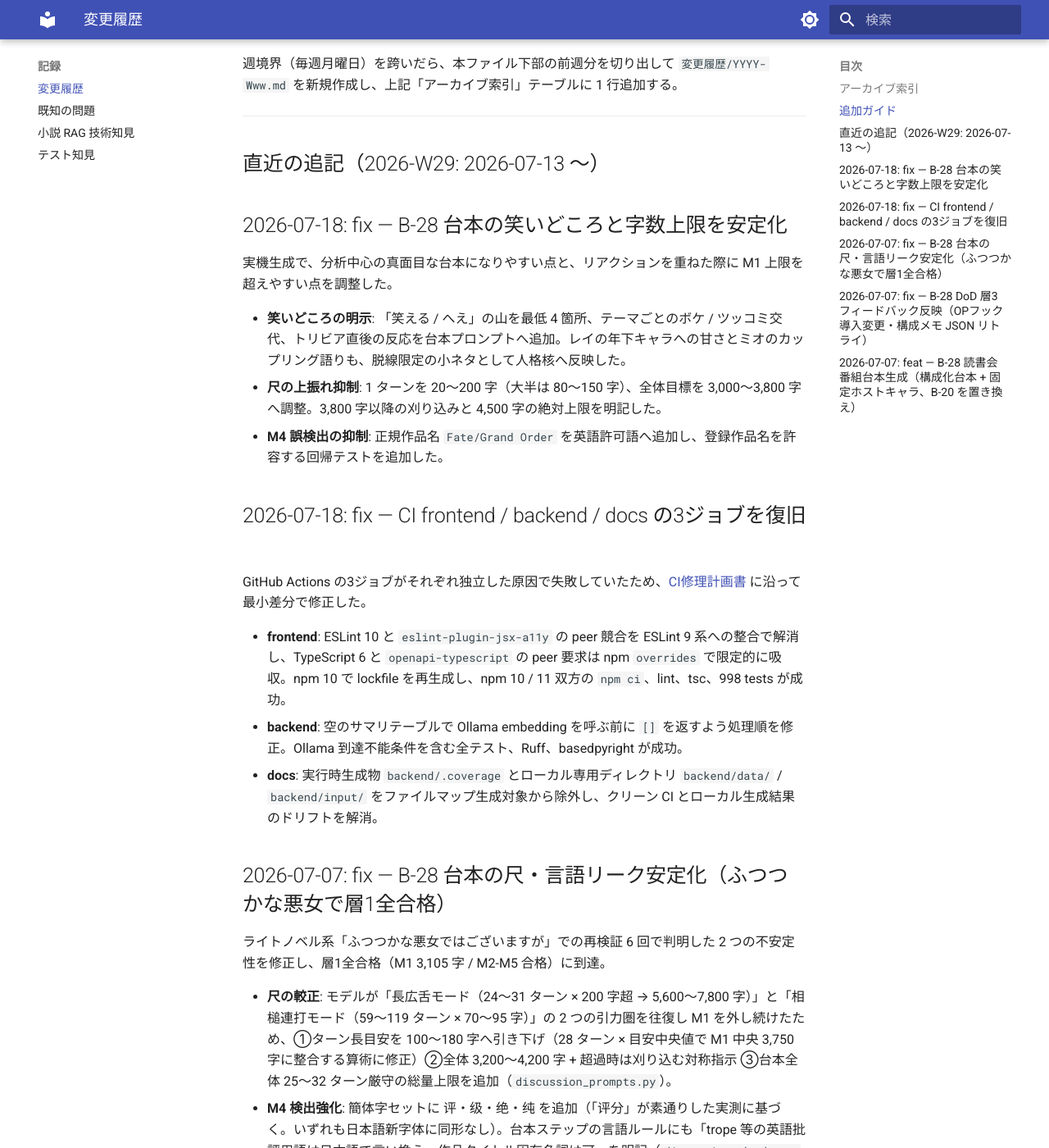
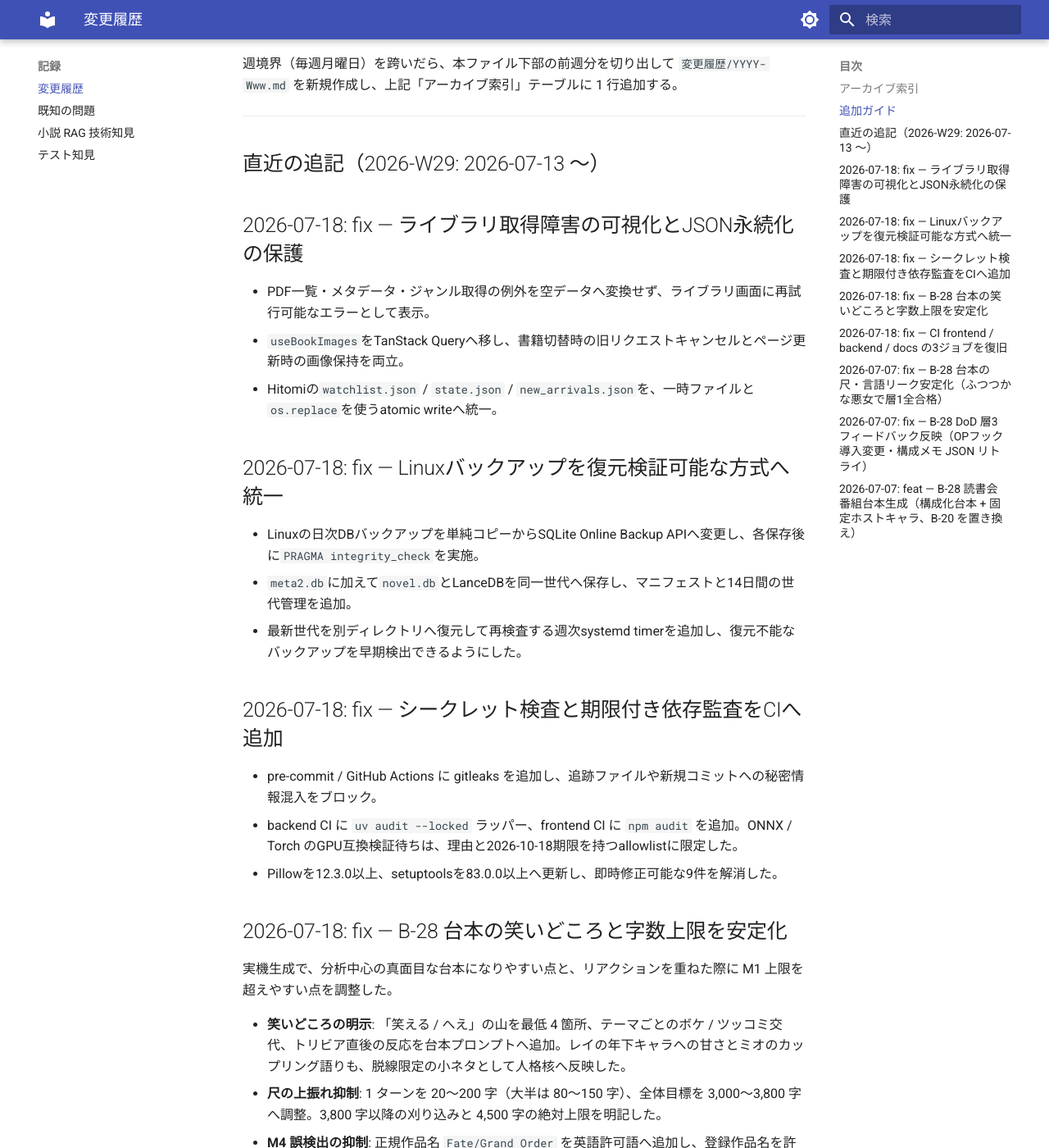
Before and after one commit to kkmmyr/Pic2PDF_Viewer, an MkDocs documentation site: the page built from docs/log/変更履歴.md, in a window 1280 px wide and 1400 px high, scrolled down 1724 px. Shown: the whole window at 82% size. Built offline with MkDocs 1.6.1 and Material for MkDocs 9.7.7, drawn with Linux system fonts in a browser that asks for light colours.

Commit message:
docs: record operational hardening work
Update the changelog and refactoring backlog with completed audit, backup, error handling, and atomic write work.

Co-Authored-By: Codex GPT-5 <noreply@anthropic.com>

```diff
--- a/docs/log/変更履歴.md
+++ b/docs/log/変更履歴.md
@@ -36,6 +36,24 @@
 ---
 
 ## 直近の追記（2026-W29: 2026-07-13 〜）
+
+## 2026-07-18: fix — ライブラリ取得障害の可視化とJSON永続化の保護
+
+- PDF一覧・メタデータ・ジャンル取得の例外を空データへ変換せず、ライブラリ画面に再試行可能なエラーとして表示。
+- `useBookImages`をTanStack Queryへ移し、書籍切替時の旧リクエストキャンセルとページ更新時の画像保持を両立。
+- Hitomiの`watchlist.json` / `state.json` / `new_arrivals.json`を、一時ファイルと`os.replace`を使うatomic writeへ統一。
+
+## 2026-07-18: fix — Linuxバックアップを復元検証可能な方式へ統一
+
+- Linuxの日次DBバックアップを単純コピーからSQLite Online Backup APIへ変更し、各保存後に`PRAGMA integrity_check`を実施。
+- `meta2.db`に加えて`novel.db`とLanceDBを同一世代へ保存し、マニフェストと14日間の世代管理を追加。
+- 最新世代を別ディレクトリへ復元して再検査する週次systemd timerを追加し、復元不能なバックアップを早期検出できるようにした。
+
+## 2026-07-18: fix — シークレット検査と期限付き依存監査をCIへ追加
+
+- pre-commit / GitHub Actions に gitleaks を追加し、追跡ファイルや新規コミットへの秘密情報混入をブロック。
+- backend CI に `uv audit --locked` ラッパー、frontend CI に `npm audit` を追加。ONNX / Torch のGPU互換検証待ちは、理由と2026-10-18期限を持つallowlistに限定した。
+- Pillowを12.3.0以上、setuptoolsを83.0.0以上へ更新し、即時修正可能な9件を解消した。
 
 ## 2026-07-18: fix — B-28 台本の笑いどころと字数上限を安定化
 
```
Also changed, not shown: docs/log/計画/リファクタリング計画書.md (+4 -4 lines).
